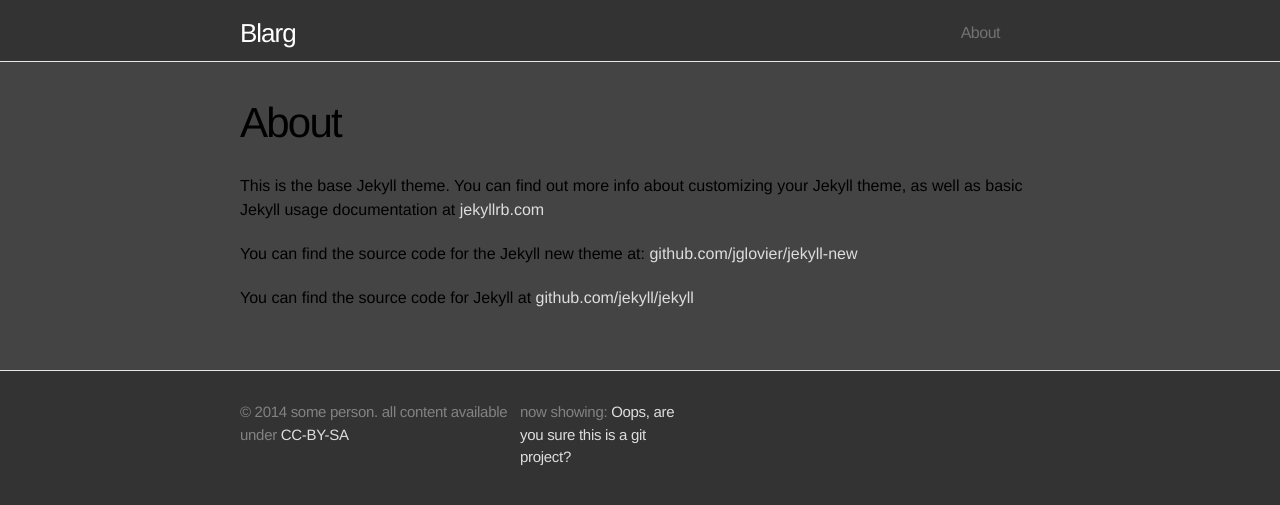
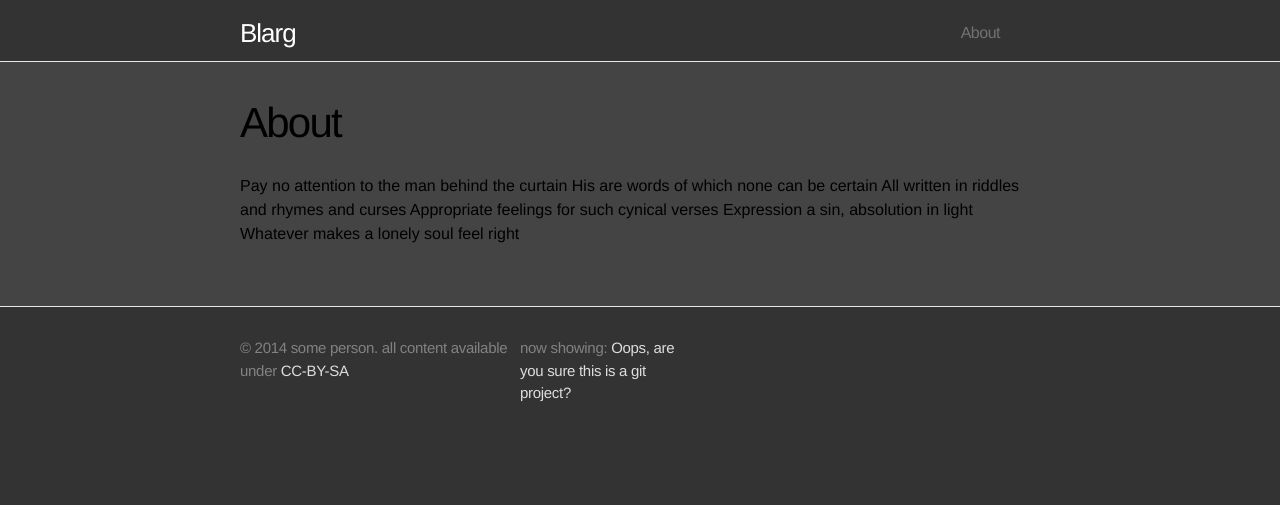
Before and after one commit to patpluspun/they_blog, a Jekyll site: the page built from about.md, in a window 1280 px wide. Shown: the top 505 px of the page. Built offline with Jekyll 4.4.1, drawn with Linux system fonts in a browser that asks for light colours; Markdown is read by kramdown in place of the engine named in the settings.

Commit message:
Nevermind the man behind the curtain

```diff
--- a/about.md
+++ b/about.md
@@ -4,8 +4,9 @@ title: About
 permalink: /about/
 ---
 
-This is the base Jekyll theme. You can find out more info about customizing your Jekyll theme, as well as basic Jekyll usage documentation at [jekyllrb.com](http://jekyllrb.com/)
-
-You can find the source code for the Jekyll new theme at: [github.com/jglovier/jekyll-new](https://github.com/jglovier/jekyll-new)
-
-You can find the source code for Jekyll at [github.com/jekyll/jekyll](https://github.com/jekyll/jekyll)
+Pay no attention to the man behind the curtain
+His are words of which none can be certain
+All written in riddles and rhymes and curses
+Appropriate feelings for such cynical verses
+Expression a sin, absolution in light
+Whatever makes a lonely soul feel right
```
